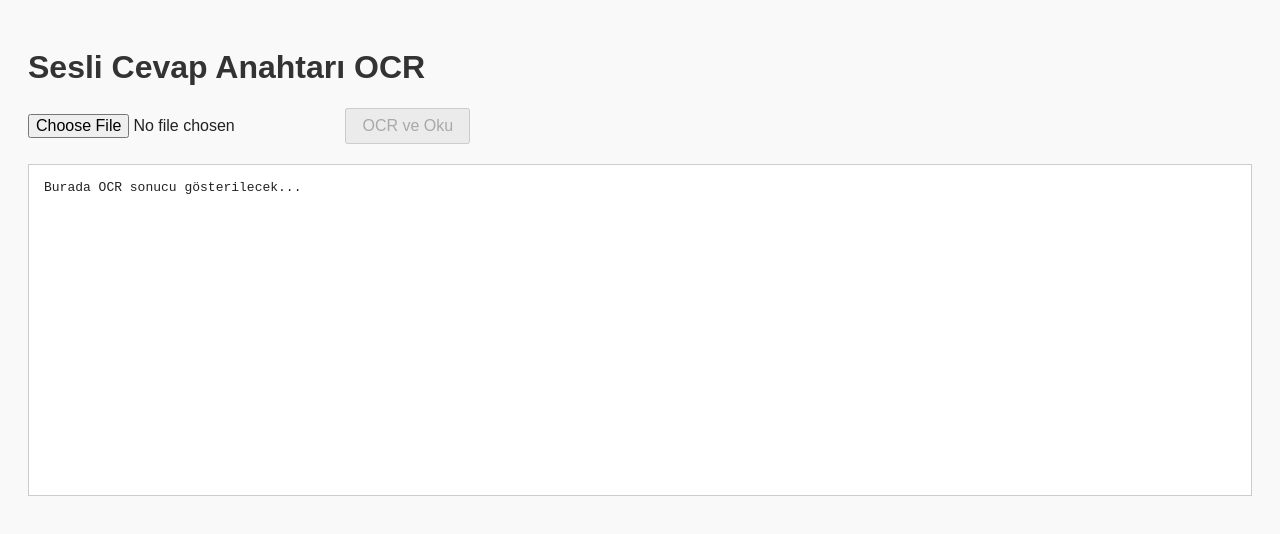
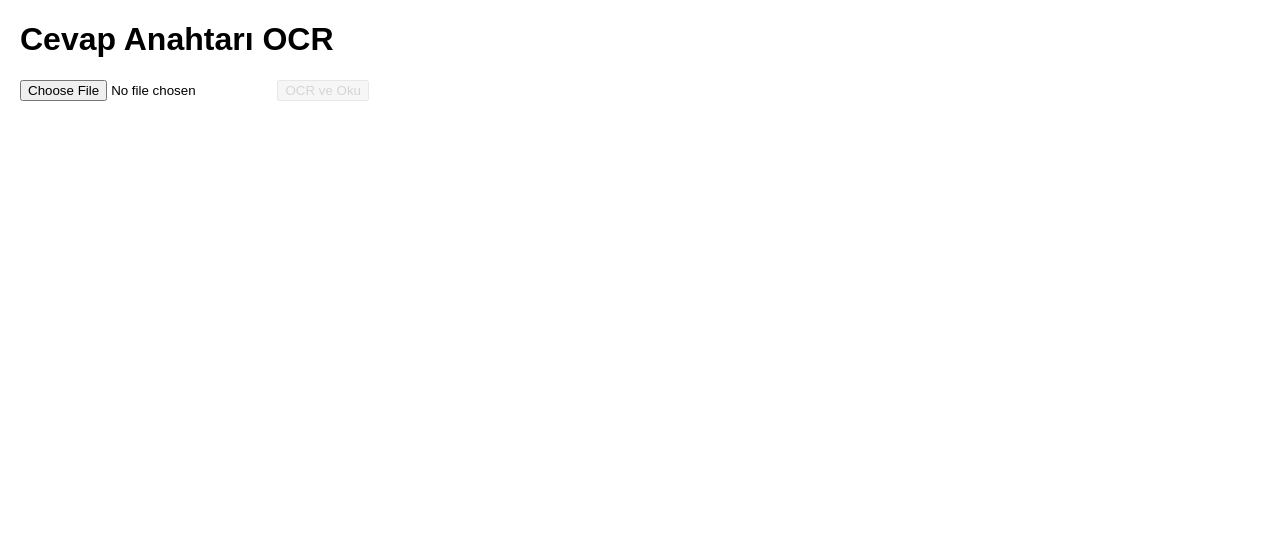
Before and after one commit to Largussen/seslicevap, a plain HTML site: page index.html in a window 1280 px wide. Drawn offline with Linux system fonts and the light colour scheme.

Commit message:
Update index.html

```diff
--- a/index.html
+++ b/index.html
@@ -1,56 +1,20 @@
 <!DOCTYPE html>
 <html lang="tr">
 <head>
-  <meta charset="UTF-8" />
-  <meta name="viewport" content="width=device-width, initial-scale=1" />
-  <title>Sesli Cevap Anahtarı OCR</title>
-  <script src="https://cdn.jsdelivr.net/npm/tesseract.js@4/dist/tesseract.min.js"></script>
-  <style>
-    body {
-      font-family: Arial, sans-serif;
-      background-color: #f9f9f9;
-      color: #222;
-      padding: 20px;
-    }
-    h1 {
-      color: #333;
-    }
-    #outputText {
-      margin-top: 20px;
-      border: 1px solid #ccc;
-      background-color: #fff;
-      color: #222;
-      padding: 15px;
-      height: 300px;
-      overflow-y: auto;
-      white-space: pre-wrap;
-      font-family: monospace;
-    }
-    button {
-      margin-left: 10px;
-      padding: 7px 15px;
-      font-size: 16px;
-      cursor: pointer;
-    }
-    input[type="file"] {
-      font-size: 16px;
-    }
-    #canvas {
-      display: none;
-    }
-  </style>
+<meta charset="UTF-8" />
+<meta name="viewport" content="width=device-width, initial-scale=1" />
+<title>Sesli Cevap</title>
+<style>
+  body { font-family: Arial, sans-serif; margin: 20px; }
+  #outputText { white-space: pre-wrap; margin-top: 15px; }
+  button:disabled { opacity: 0.5; }
+</style>
 </head>
 <body>
-
-  <h1>Sesli Cevap Anahtarı OCR</h1>
-
+  <h1>Cevap Anahtarı OCR</h1>
   <input type="file" id="imageInput" accept="image/*" />
   <button id="btnProcess" disabled>OCR ve Oku</button>
-
-  <div id="outputText">Burada OCR sonucu gösterilecek...</div>
-
-  <canvas id="canvas"></canvas>
-
+  <div id="outputText"></div>
   <script src="script.js"></script>
 </body>
 </html>
```
